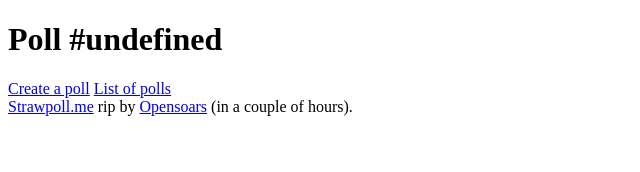
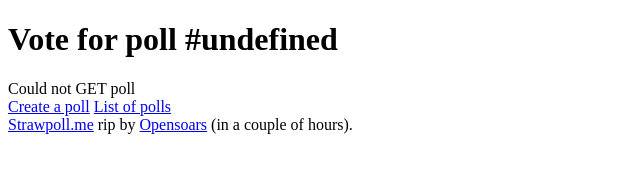
Before and after one commit to opensoars/poll, a website: page public/poll/index.html in a window 1280 px wide. Shown: the whole page, without its empty margins (0-640 px from the left). Drawn offline with Linux system fonts and the light colour scheme; no server answers.

Commit message:
Travis build

```diff
--- a/public/poll/index.html
+++ b/public/poll/index.html
@@ -7,7 +7,7 @@
 
   <header>
 
-    <h1 id='pollTitle'>Poll</h1>
+    <h1 id='hTitle'>Vote for poll</h1>
 
   </header>
 
--- a/public/poll/js/poll.js
+++ b/public/poll/js/poll.js
@@ -1,6 +1,38 @@
-var pollTitle = document.getElementById('pollTitle');
+var hTitle = document.getElementById('hTitle'),
+    main = document.getElementById('main');
 
-var id = window.location.search.split('=')[1];
 
-document.title += ' #' + id;
-pollTitle.innerHTML += ' #' + id;
+var ID = window.location.search.split('=')[1],
+    POLL_URL = '/rest/polls/' + ID;
+
+document.title += ' #' + ID;
+hTitle.innerHTML += ' #' + ID;
+
+function handlePoll(poll){
+  main.innerHTML += "<h3>" + poll.title + "</h3>";
+}
+
+function getPoll(){
+
+  var req = new XMLHttpRequest();
+
+  req.onabort = function (){
+    main.innerHTML = 'Could not GET poll';
+  };
+
+  req.onreadystatechange = function (){
+    if(this.readyState === 4){
+      if(this.status === 200){
+        handlePoll(JSON.parse(this.response));
+      }
+      else main.innerHTML = 'Could not GET poll';
+    }
+
+  };
+
+  req.open('GET', POLL_URL, true);
+  req.send('');
+}
+
+
+getPoll();
```
Also changed, not shown: lib/handlers/lib/get_polls_by_id.js (+6 -4 lines), README.md.
